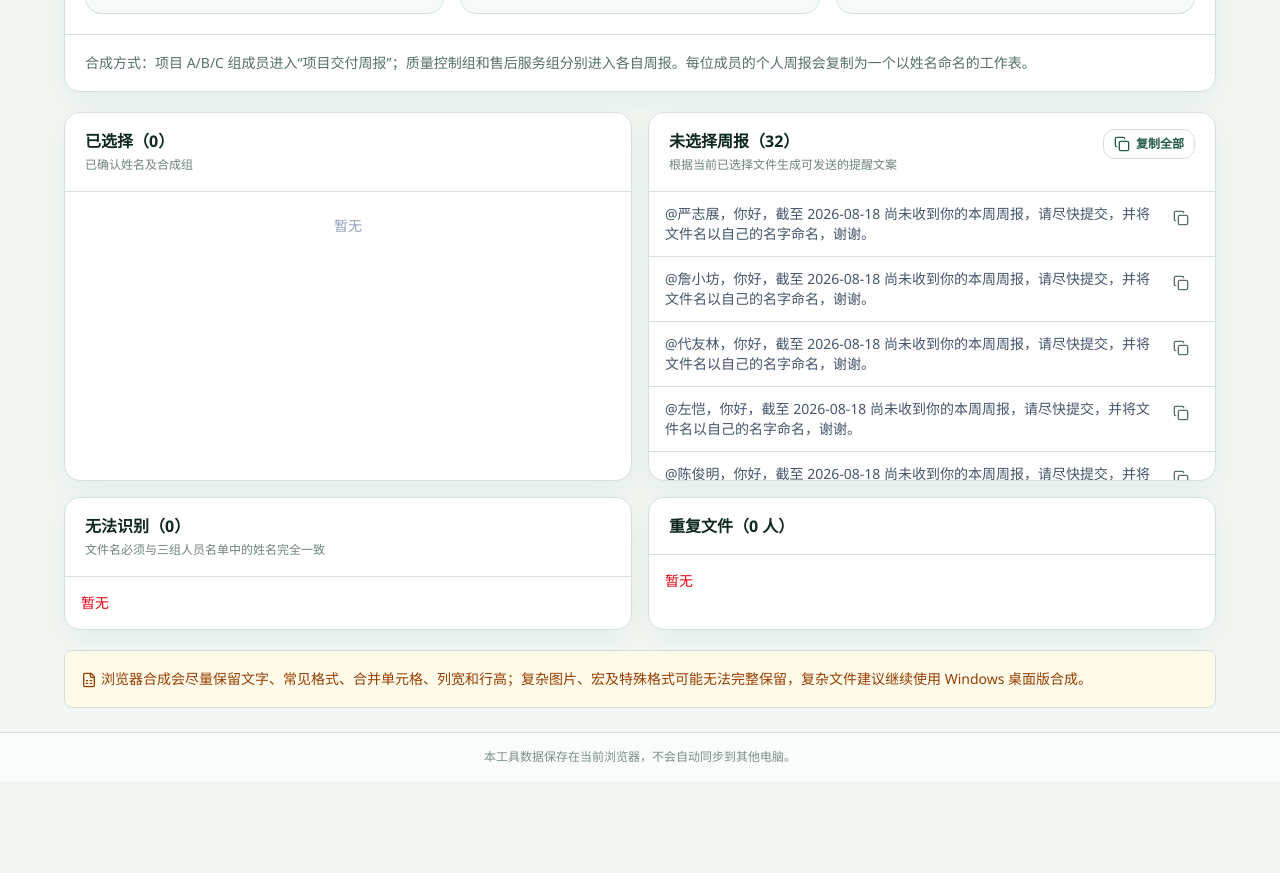
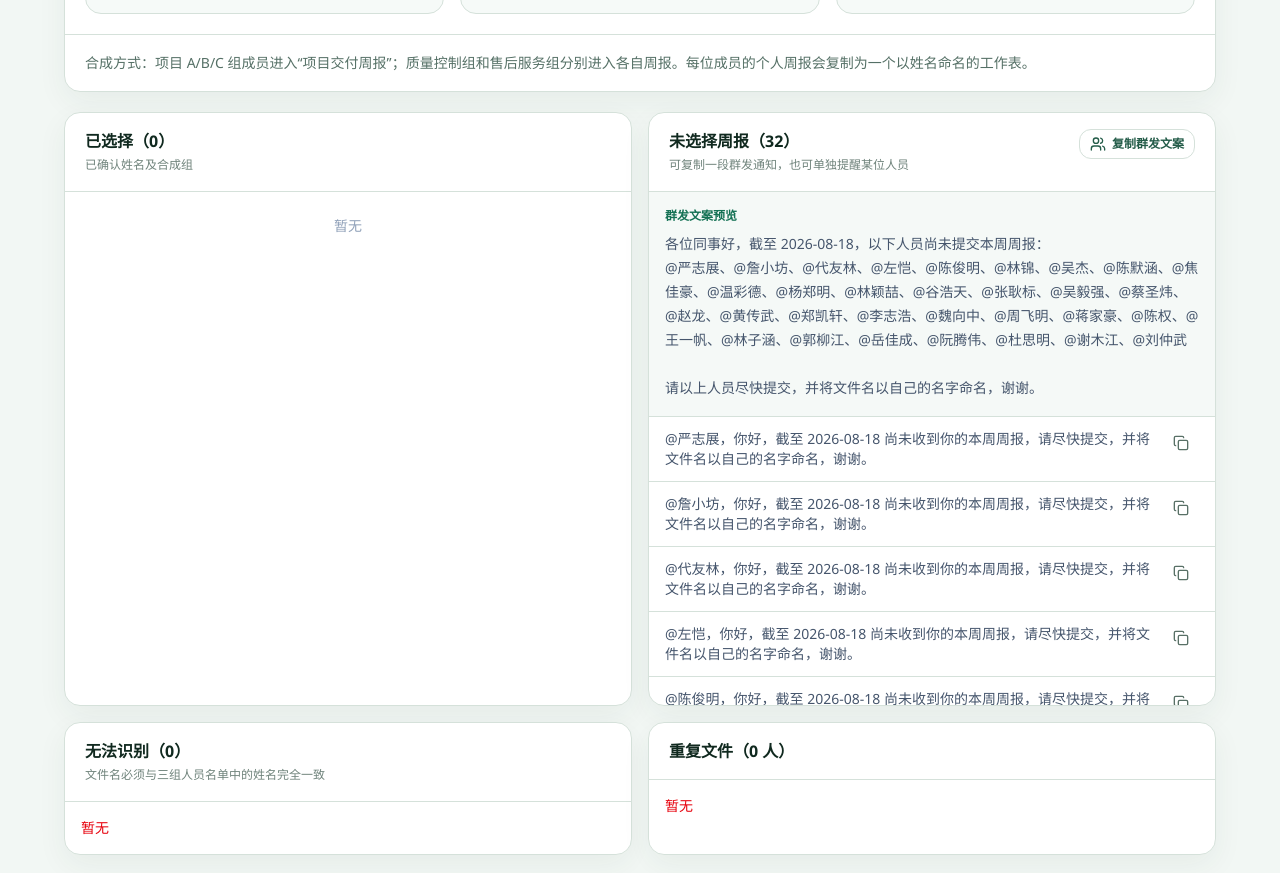
Before and after one commit to hannie1213/hiri-project-ops-toolkit, a Next.js app: page /weekly in a window 1280 px wide. Shown: the part 900-1773 px from the top of the page. Before the commit the page ends 1681 px from the top, so only its background shows below. Built offline with nearby package versions, Linux system fonts and the light colour scheme.

Commit message:
feat: add weekly report broadcast copy

```diff
--- a/src/app/weekly/page.tsx
+++ b/src/app/weekly/page.tsx
@@ -44,7 +44,11 @@ export default function WeeklyPage() {
     finally { setBusy(false); }
   }
   function reminderText(name: string) { return `@${name}，你好，截至 ${dateLabel} 尚未收到你的本周周报，请尽快提交，并将文件名以自己的名字命名，谢谢。`; }
-  async function copyReminder(text: string, name?: string) { if (!text.trim()) return setMessage("当前没有需要提醒的人员"); await navigator.clipboard.writeText(text); setMessage(name ? `已复制 ${name} 的周报提醒文案` : "已复制全部未提交周报提醒文案"); }
+  function broadcastReminderText() {
+    if (!missing.length) return "";
+    return `各位同事好，截至 ${dateLabel}，以下人员尚未提交本周周报：\n${missing.map((name) => `@${name}`).join("、")}\n\n请以上人员尽快提交，并将文件名以自己的名字命名，谢谢。`;
+  }
+  async function copyReminder(text: string, name?: string) { if (!text.trim()) return setMessage("当前没有需要提醒的人员"); await navigator.clipboard.writeText(text); setMessage(name ? `已复制 ${name} 的周报提醒文案` : "已复制周报群发文案"); }
 
   return <div className="mx-auto max-w-6xl space-y-5">
     <div className="page-heading"><h1>周报 Excel 合成</h1><p className="mt-1 text-sm">只负责选择和合成个人周报文件，不在线填写、编辑、审批或提交周报。</p></div>
@@ -57,7 +61,7 @@ export default function WeeklyPage() {
     <Card><CardHeader title="三组合成确认" desc="系统先按固定人员名单确认姓名和组别，再分别生成三个工作簿"/><div className="grid gap-4 p-5 lg:grid-cols-3">{groupOverview.map((item) => <div key={item.group} className="rounded-2xl border border-[#dbe6e0] bg-[#f6faf8] p-4"><div className="flex items-start justify-between gap-3"><div><div className="flex items-center gap-2 font-bold text-[#173f31]"><Users className="h-4 w-4 text-[#147154]"/>{WEEKLY_GROUP_LABELS[item.group]}</div><div className="mt-1 text-xs text-[#7d9188]">输出：{item.group === "项目交付" ? "项目交付周报" : `${item.group}周报`}{dateLabel.replaceAll("-", "")}.xlsx</div></div><span className="rounded-full bg-[#e1efe8] px-2.5 py-1 text-xs font-bold text-[#147154]">{item.selectedMembers.length}/{item.members.length}</span></div><div className="mt-4 text-sm text-[#567066]">已识别：{item.selectedMembers.length ? item.selectedMembers.join("、") : "暂无"}</div><div className="mt-2 text-xs leading-5 text-[#8a9b94]">未选择：{item.missingMembers.length ? item.missingMembers.join("、") : "无"}</div></div>)}</div><div className="border-t border-[#dbe6e0] px-5 py-4 text-sm leading-6 text-[#557066]">合成方式：项目 A/B/C 组成员进入“项目交付周报”；质量控制组和售后服务组分别进入各自周报。每位成员的个人周报会复制为一个以姓名命名的工作表。</div></Card>
     <div className="grid gap-4 lg:grid-cols-2">
       <Card><CardHeader title={`已选择（${recognized.length}）`} desc="已确认姓名及合成组"/><div className="max-h-72 divide-y overflow-y-auto">{recognized.map((item) => { const group = weeklyGroupForMember(item.member); return <div key={item.file.name + item.file.size} className="flex items-center justify-between gap-3 px-4 py-2 text-sm"><span className="truncate">{item.file.name}</span><span className="ml-3 shrink-0 rounded bg-green-50 px-2 py-0.5 text-green-700">{item.member} · {group ? WEEKLY_GROUP_LABELS[group] : "未分组"}{counts[item.member] > 1 ? " · 重复" : ""}</span></div>; })}{!recognized.length && <div className="p-6 text-center text-sm text-slate-400">暂无</div>}</div></Card>
-      <Card><CardHeader title={`未选择周报（${missing.length}）`} desc="根据当前已选择文件生成可发送的提醒文案" right={<Button variant="secondary" size="sm" onClick={() => copyReminder(missing.map(reminderText).join("\n\n"))}><Copy className="h-4 w-4"/>复制全部</Button>}/><div className="max-h-72 divide-y overflow-y-auto">{missing.map((name) => <div key={name} className="flex items-start justify-between gap-3 px-4 py-3"><p className="text-sm leading-5 text-slate-600">{reminderText(name)}</p><Button variant="ghost" size="sm" title={`复制${name}提醒`} onClick={() => copyReminder(reminderText(name), name)}><Copy className="h-4 w-4"/></Button></div>)}{!missing.length && <div className="p-6 text-center text-sm text-slate-400">所有人员均已选择周报文件</div>}</div></Card>
+      <Card><CardHeader title={`未选择周报（${missing.length}）`} desc="可复制一段群发通知，也可单独提醒某位人员" right={<Button variant="secondary" size="sm" onClick={() => copyReminder(broadcastReminderText())}><Users className="h-4 w-4"/>复制群发文案</Button>}/>{missing.length > 0 && <div className="border-b border-[#e0e9e4] bg-[#f5f9f7] p-4"><div className="mb-2 text-xs font-bold text-[#147154]">群发文案预览</div><p className="whitespace-pre-wrap text-sm leading-6 text-slate-600">{broadcastReminderText()}</p></div>}<div className="max-h-72 divide-y overflow-y-auto">{missing.map((name) => <div key={name} className="flex items-start justify-between gap-3 px-4 py-3"><p className="text-sm leading-5 text-slate-600">{reminderText(name)}</p><Button variant="ghost" size="sm" title={`复制${name}提醒`} onClick={() => copyReminder(reminderText(name), name)}><Copy className="h-4 w-4"/></Button></div>)}{!missing.length && <div className="p-6 text-center text-sm text-slate-400">所有人员均已选择周报文件</div>}</div></Card>
       <Card><CardHeader title={`无法识别（${selected.filter((item) => !item.member).length}）`} desc="文件名必须与三组人员名单中的姓名完全一致"/><div className="p-4 text-sm text-red-600">{selected.filter((item) => !item.member).map((item) => <div key={item.file.name}>· {item.file.name}</div>)}{selected.every((item) => item.member) && "暂无"}</div></Card>
       <Card><CardHeader title={`重复文件（${duplicates.length} 人）`}/><div className="p-4 text-sm text-red-600">{duplicates.length ? duplicates.join("、") : "暂无"}</div></Card>
     </div>
```
Also changed, not shown: 21 other files (tests, documents, lock files or other folders).
